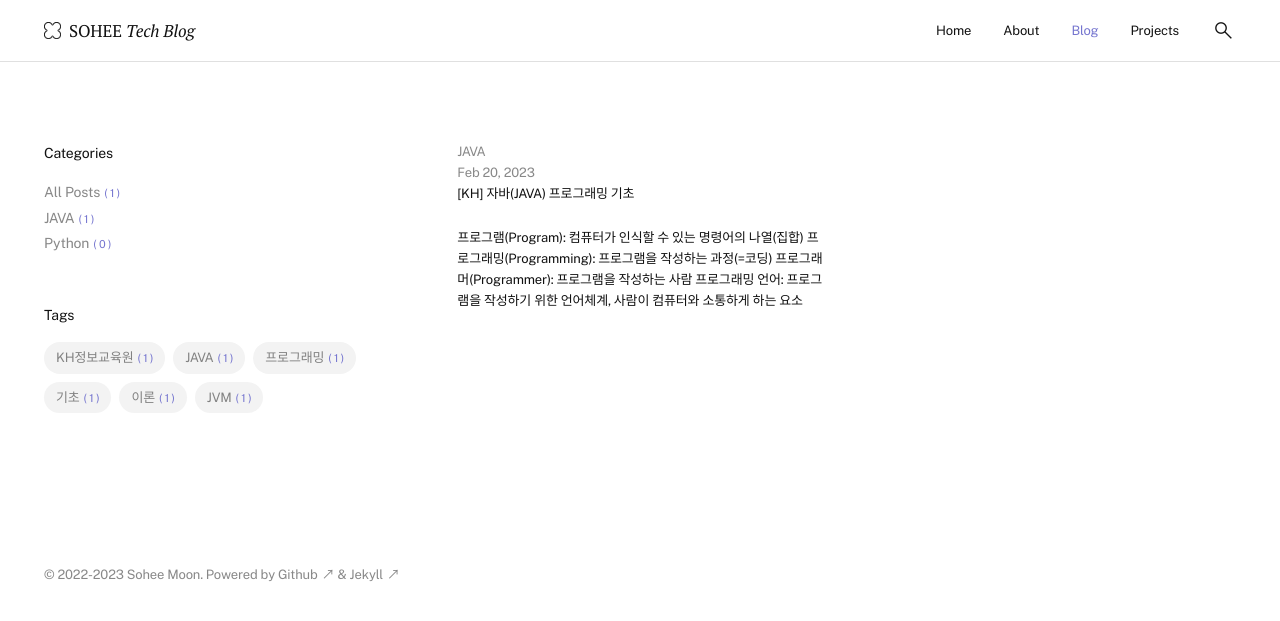
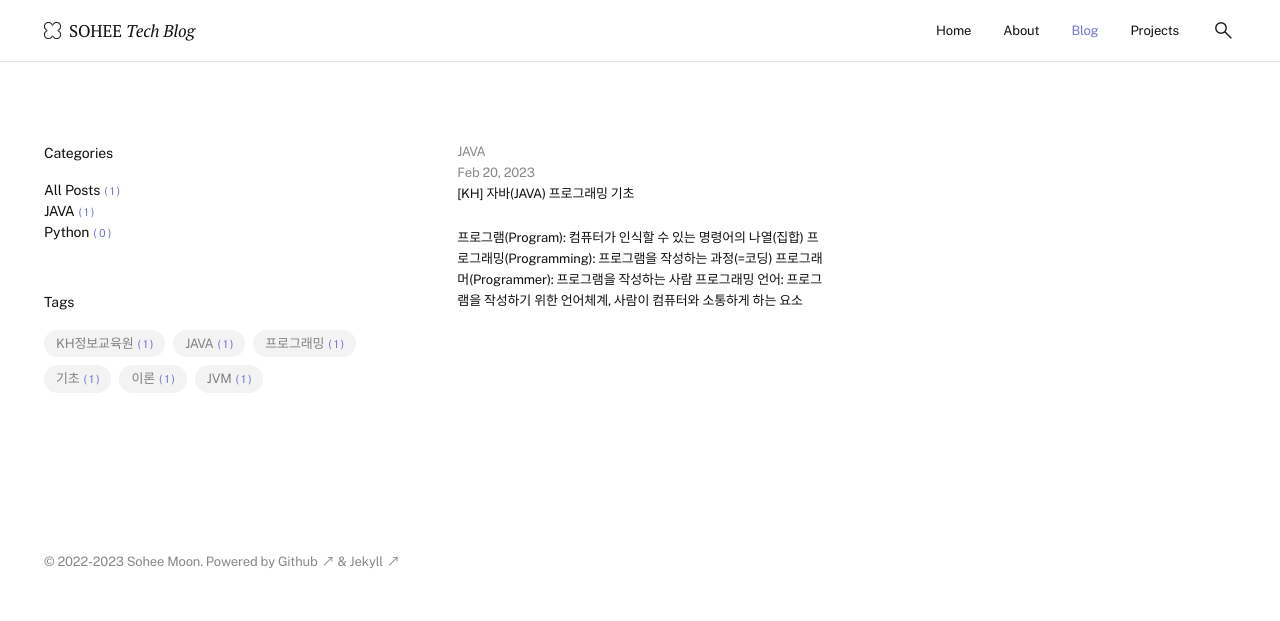
Before and after one commit to soheetech/soheetech.github.io, a Jekyll site: the page built from blog.md, in a window 1280 px wide. Shown: the top 621 px of the page. Built offline with Jekyll 4.4.1, drawn with Linux system fonts in a browser that asks for light colours.

Commit message:
Update sidebar.css

```diff
--- a/assets/css/sidebar.css
+++ b/assets/css/sidebar.css
@@ -3,8 +3,3 @@
 
 #sidebar { padding-right: var(--size-50); }
 #sidebar > div { margin-bottom: var(--size-70); }
-
-#sidebar ul.zero a {
-  line-height: 1.8;
-  color: var(--color-d-gray);
-}
```
